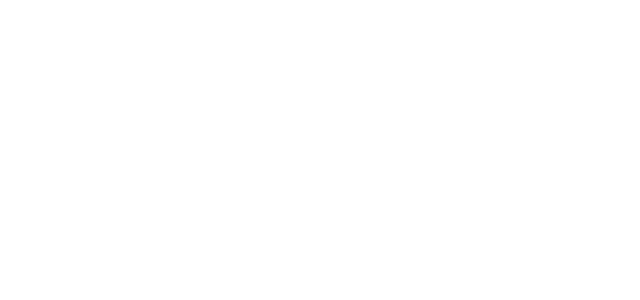
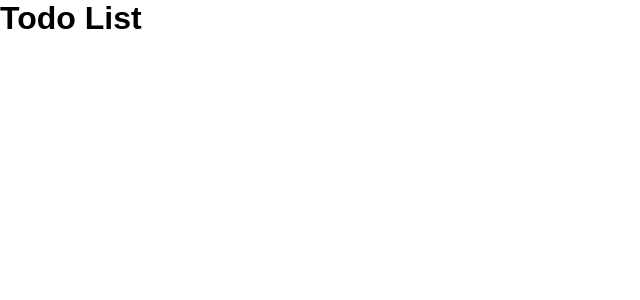
Before and after one commit to Stanley-Ugo/First-Angular11-App, an Angular app: page / in a window 1280 px wide. Shown: the top 300 px of the page, without its empty margins (0-640 px from the left). Built offline with nearby package versions, Linux system fonts and the light colour scheme.

Commit message:
Adding a h1 of Todo list

```diff
--- a/src/app/app.component.html
+++ b/src/app/app.component.html
@@ -1,5 +1,5 @@
 <div class="app">
   <header>
-
+    <h1>Todo List</h1>
   </header>
 </div>
```
